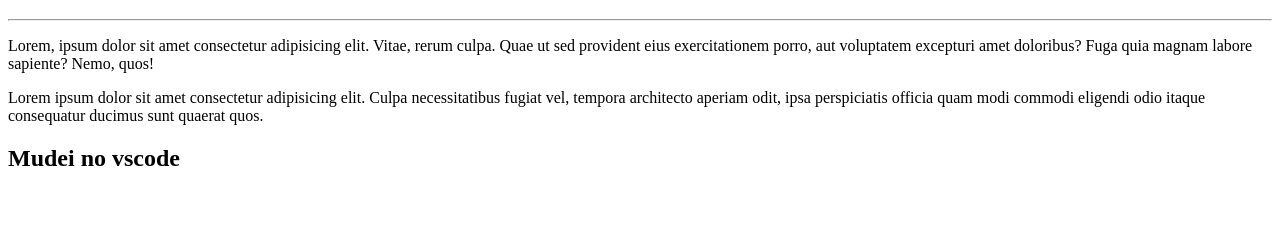
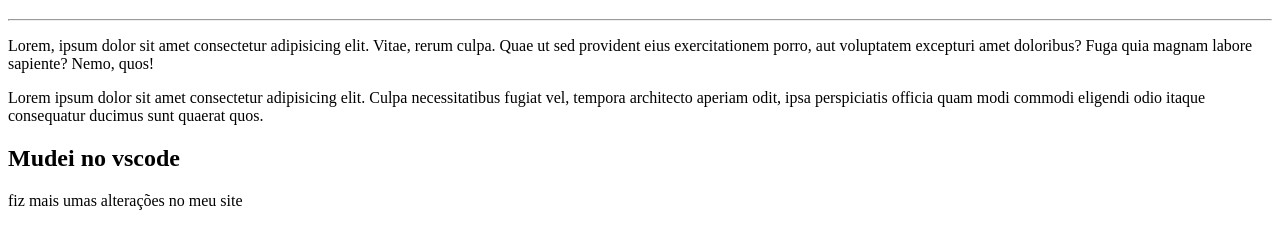
Before and after one commit to Vicdomingos/Ola-mundo, a plain HTML site: page site-exemplo/index.html in a window 1280 px wide. Shown: the part 61-310 px from the top of the page. Drawn offline with Linux system fonts and the light colour scheme.

Commit message:
Adicionei um parágrafo no README

```diff
--- a/site-exemplo/index.html
+++ b/site-exemplo/index.html
@@ -11,6 +11,7 @@
     <p>Lorem, ipsum dolor sit amet consectetur adipisicing elit. Vitae, rerum culpa. Quae ut sed provident eius exercitationem porro, aut voluptatem excepturi amet doloribus? Fuga quia magnam labore sapiente? Nemo, quos!</p>
     <p>Lorem ipsum dolor sit amet consectetur adipisicing elit. Culpa necessitatibus fugiat vel, tempora architecto aperiam odit, ipsa perspiciatis officia quam modi commodi eligendi odio itaque consequatur ducimus sunt quaerat quos.</p>
     <h2>Mudei no vscode</h2>
+    <p>fiz mais umas alterações no meu site</p>
 
 </body>
 </html>
```
